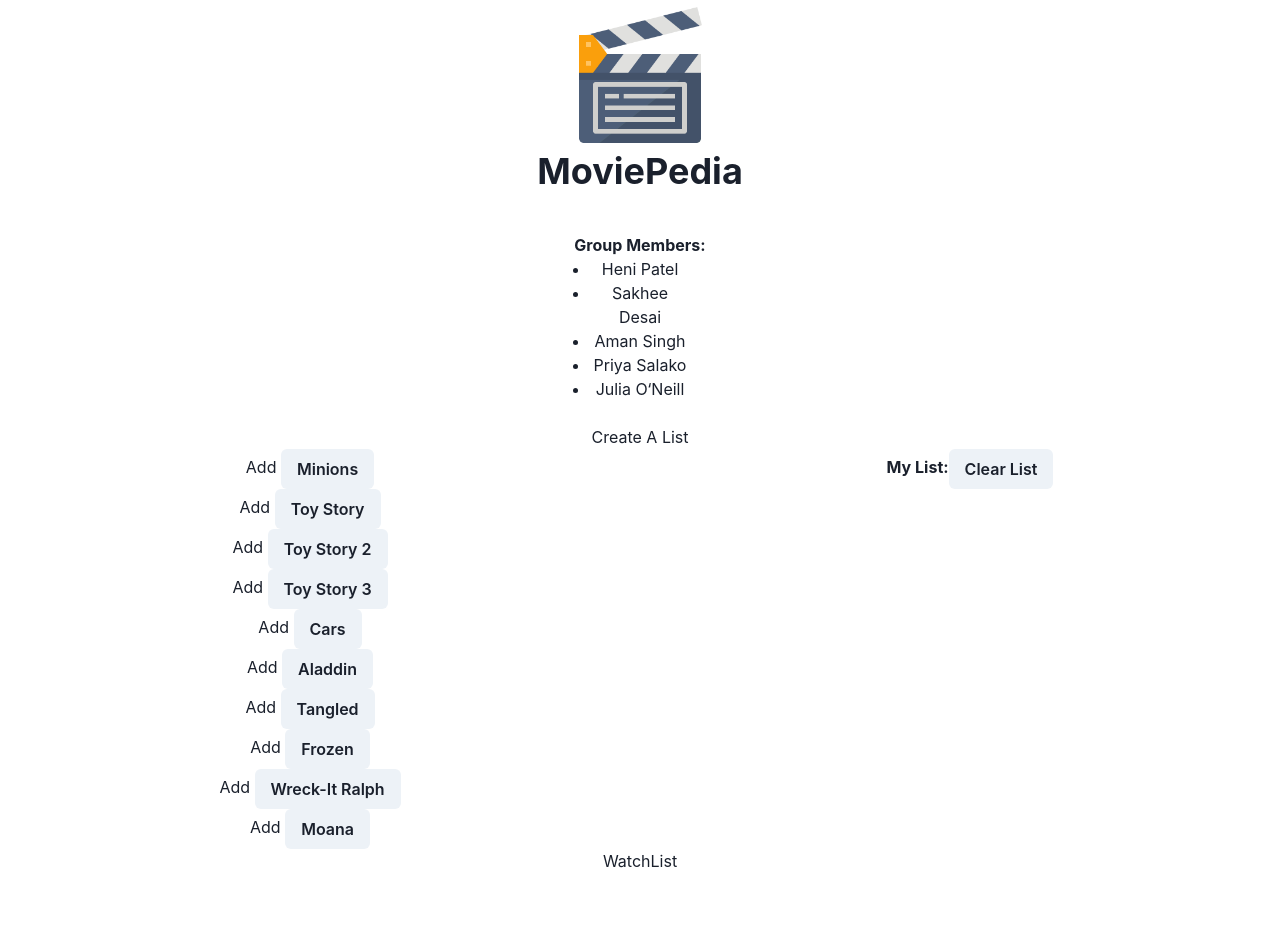
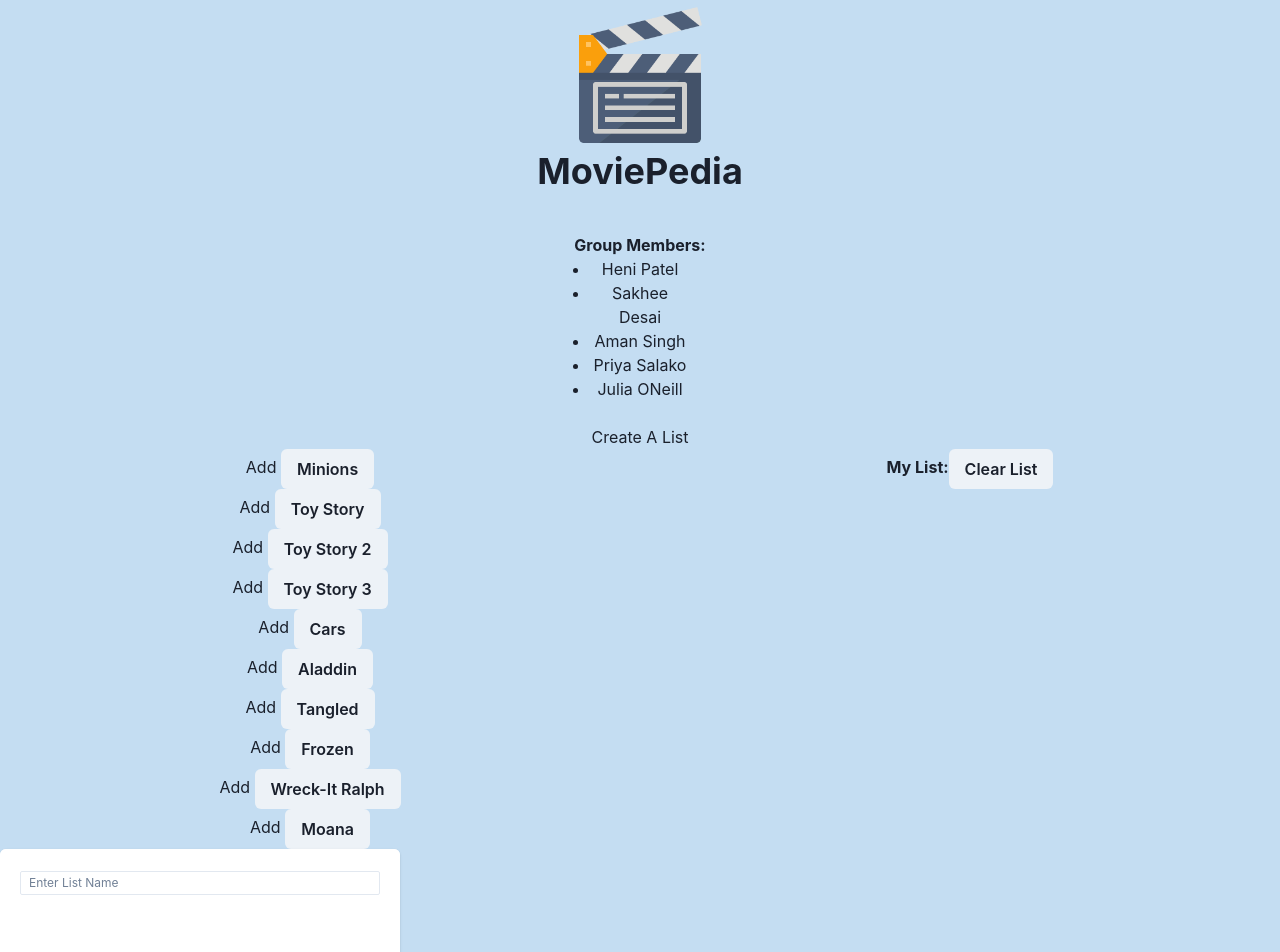
Before and after one commit to amansjot/Team5-MoviePedia, a React (Create React App) app: page / in a window 1280 px wide. Shown: the top 952 px of the page. Before the commit the page ends 873 px from the top, so only its background shows below. Built offline with nearby package versions, Linux system fonts and the light colour scheme.

Commit message:
adding my changes to git for the lists

```diff
--- a/package.json
+++ b/package.json
@@ -17,6 +17,8 @@
         "framer-motion": "4.1.17",
         "gh-pages": "^5.0.0",
         "react": "^18.2.0",
+        "react-dnd": "^16.0.1",
+        "react-dnd-html5-backend": "^16.0.1",
         "react-dom": "^18.2.0",
         "react-scripts": "5.0",
         "typescript": "^4.9.5",
--- a/src/App.css
+++ b/src/App.css
@@ -1,5 +1,6 @@
 .App {
     text-align: center;
+    background-color: #c4ddf2;
 }
 
 .App-logo {
--- a/src/App.tsx
+++ b/src/App.tsx
@@ -4,7 +4,7 @@ import "./App.css";
 import { Center, Container, Heading, ListItem, UnorderedList } from "@chakra-ui/react";
 import { Button } from "@chakra-ui/react";
 import { CreateList } from "./components/CreateList";
-import { WatchList } from "./components/WatchList";
+import {WatchList} from "./components/WatchList";
 
 function App() {
     return (
@@ -23,13 +23,15 @@ function App() {
                         <li>Sakhee Desai</li>
                         <li>Aman Singh</li>
                         <li>Priya Salako</li>
-                        <li>Julia O&lsquo;Neill</li>
+                        <li>Julia ONeill</li>
                     </ul>
                 </div>
             </div>
             <br/>
             <div>
+                <div></div>
                 <CreateList></CreateList>
+                <h1></h1>
                 <WatchList></WatchList>
             </div>
         </div>
--- /dev/null
+++ b/src/components/DroppedMovie.tsx
@@ -0,0 +1,5 @@
+import { Movie } from "./Movie";
+
+export interface DroppedMovie {
+    Movie: Movie;
+}
--- a/src/components/Movie.tsx
+++ b/src/components/Movie.tsx
@@ -5,6 +5,6 @@ export interface Movie {
     actors: string[];
     plot: string;
     director: string;
-    genre: string;
+    genre: string[];
     rating: number;
 }
--- a/src/components/WatchList.tsx
+++ b/src/components/WatchList.tsx
@@ -1,8 +1,40 @@
-import React, { useState } from "react";
+import React, { useEffect, useState } from "react";
+import { Card, CardHeader, CardBody, CardFooter,Box, HStack,Flex,Text } from "@chakra-ui/react";
+import { Input } from "@chakra-ui/react";
+import { useDrag, useDrop } from "react-dnd";
+import { DroppedMovie } from "./DroppedMovie";
 
 
 export function WatchList(): JSX.Element {
+    const [listName, updateListName]= React.useState("");
+    const listChange = (event: React.ChangeEvent<HTMLInputElement>) => updateListName(event.target.value);
+
+    /*
+    const[]
+
+    const[collectedProps, dropRef]= useDrop(()=> ({
+        accept: "MOVIE",
+        drop: (item, monitor)=>{
+            const dropped = item as ;
+            (dropped.);
+        }
+    }));
+    */
+    //make card header be changed by a textbox
+
+
+
     return(
-        <div>WatchList</div>
+        <Card align="center" w="50vh" h="105vh" overflow="hidden" variant ="elevated">
+            <Box h="8vh" w="50vh" bg="white">
+                <CardHeader>
+                    <span>{listName}</span>
+                    <Input value={listName} onChange={listChange} placeholder='Enter List Name' size='xs' />
+                </CardHeader>
+            </Box>
+            <CardBody w="50vh" h="105vh" bg="white">
+            </CardBody>
+        </Card>
+        //<div>WatchList</div>
     );
 }
```
Also changed, not shown: 2 other files (tests, documents, lock files or other folders).
